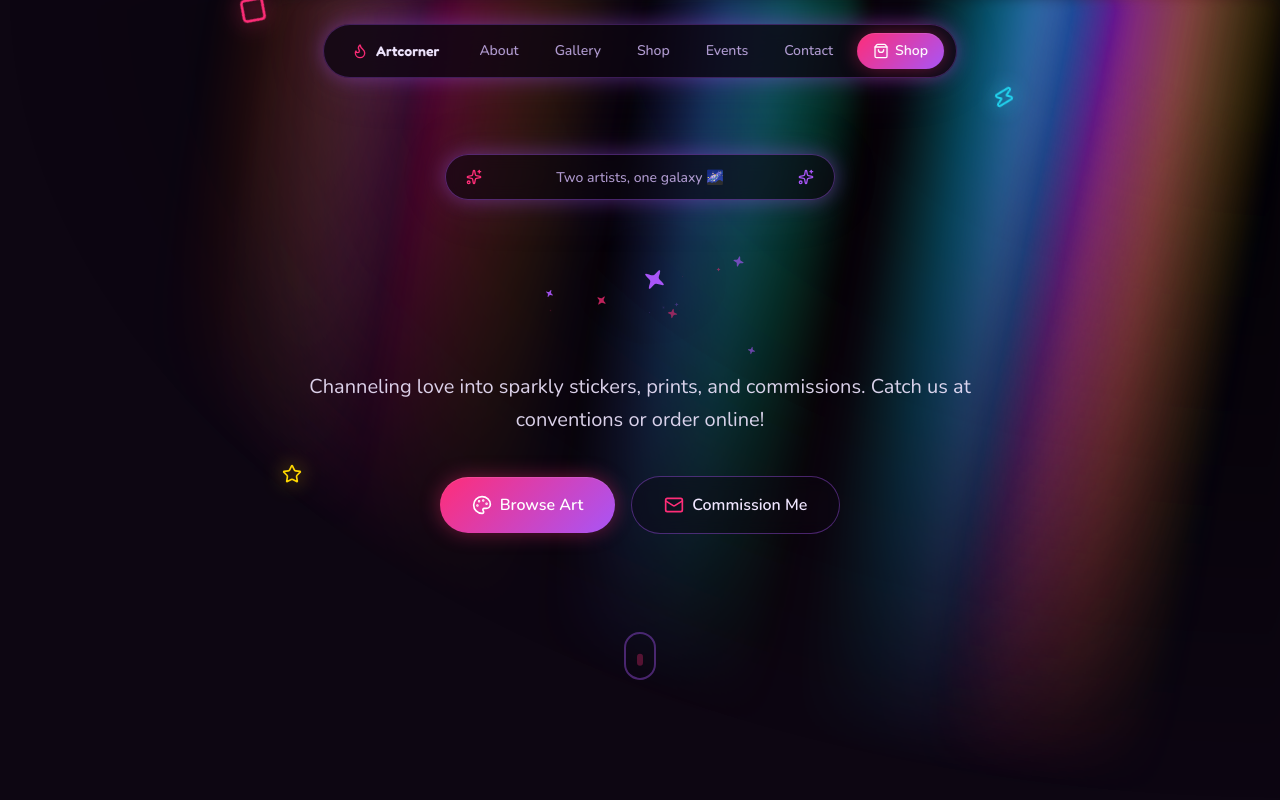
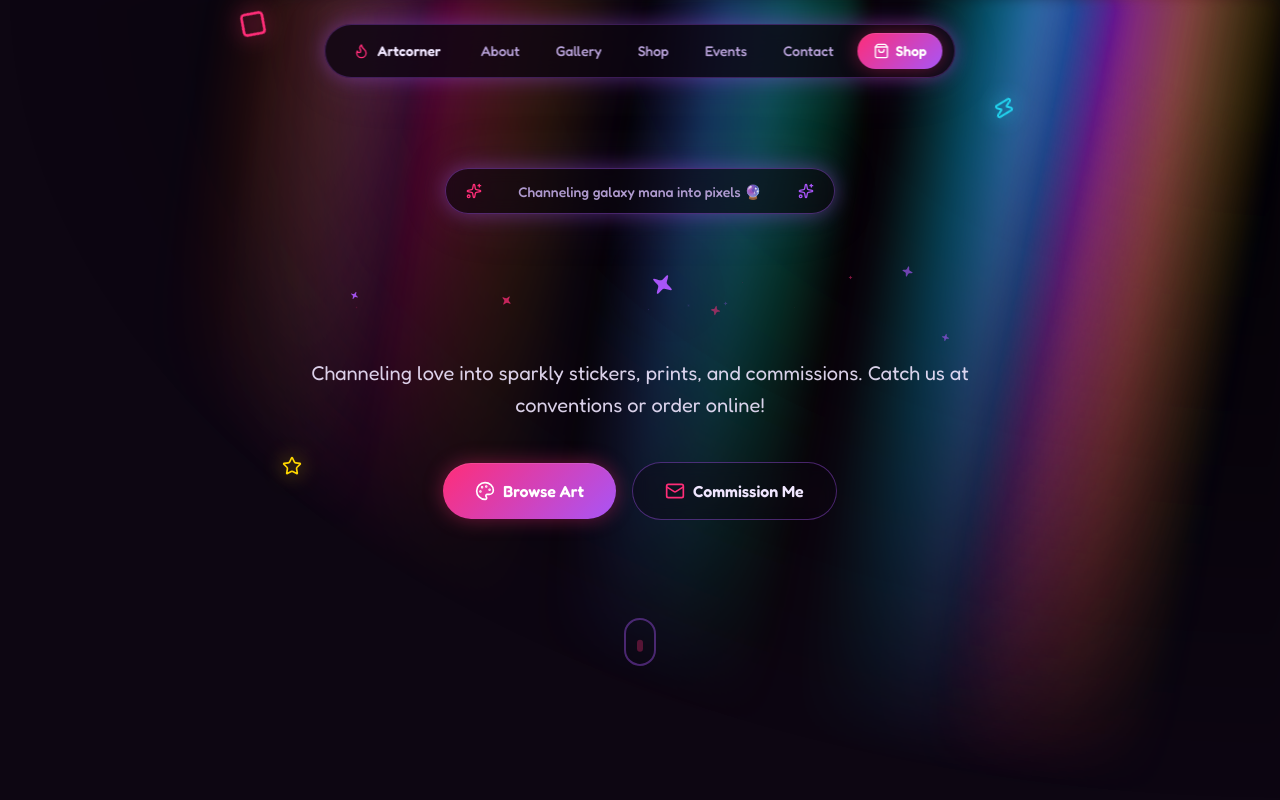
Before and after one commit to Milosaur777/anime-artist-portfolio, a Next.js app: page / in a window 1280 px wide. Shown: the top 800 px of the page. Built offline with nearby package versions, Linux system fonts and the light colour scheme.

Commit message:
fix: update title to Neos Art Corner, fix prompts, fix font loading for cross-device

```diff
--- a/src/app/layout.tsx
+++ b/src/app/layout.tsx
@@ -6,12 +6,16 @@ const fredoka = Fredoka({
   variable: "--font-fredoka",
   subsets: ["latin"],
   weight: ["400", "500", "600", "700"],
+  display: "swap",
+  fallback: ["system-ui", "sans-serif"],
 });
 
 const nunito = Nunito({
   variable: "--font-nunito",
   subsets: ["latin"],
   weight: ["300", "400", "500", "600", "700", "800"],
+  display: "swap",
+  fallback: ["system-ui", "sans-serif"],
 });
 
 export const metadata: Metadata = {
@@ -26,7 +30,18 @@ export default function RootLayout({
 }>) {
   return (
     <html lang="en" className={`${fredoka.variable} ${nunito.variable} antialiased dark`}>
-      <body className="min-h-full bg-[#0D0612] text-[#F0E6FF]" style={{ fontFamily: 'var(--font-nunito), sans-serif' }}>
+      <head>
+        <link rel="preconnect" href="https://fonts.googleapis.com" />
+        <link rel="preconnect" href="https://fonts.gstatic.com" crossOrigin="anonymous" />
+        <link
+          href="https://fonts.googleapis.com/css2?family=Fredoka:wght@400;500;600;700&family=Nunito:wght@300;400;500;600;700;800&display=swap"
+          rel="stylesheet"
+        />
+      </head>
+      <body
+        className="min-h-full bg-[#0D0612] text-[#F0E6FF]"
+        style={{ fontFamily: 'Fredoka, Nunito, var(--font-nunito), system-ui, sans-serif' }}
+      >
         {children}
       </body>
     </html>
--- a/src/app/page.tsx
+++ b/src/app/page.tsx
@@ -102,7 +102,7 @@ export default function Home() {
         <div className="flex items-center gap-2 rounded-full bg-[#0D0612]/80 backdrop-blur-xl px-3 py-2 border border-[#A855F7]/30 glow-purple">
           <a href="#hero" className="flex items-center gap-2 px-4 py-2 rounded-full hover:bg-[#1A0B2E] transition-colors">
             <Flame className="w-4 h-4 text-[#FF2D78]" />
-            <span className="font-semibold text-sm text-[#F0E6FF]" style={{ fontFamily: 'var(--font-fredoka)' }}>Artcorner</span>
+            <span className="font-semibold text-sm text-[#F0E6FF]" style={{ fontFamily: `var(--font-fredoka), 'Fredoka', system-ui, sans-serif` }}>Artcorner</span>
           </a>
           <div className="hidden sm:flex items-center gap-1">
             {[
@@ -165,8 +165,8 @@ export default function Home() {
               className="mb-6"
             >
               <SparklesText
-                text="Neo"
-                className="text-6xl sm:text-7xl md:text-8xl lg:text-9xl font-bold leading-[0.9] tracking-tight gradient-mana drop-shadow-[0_0_40px_rgba(255,45,120,0.3)]"
+                text="Neo's Art Corner"
+                className="text-5xl sm:text-6xl md:text-7xl lg:text-8xl font-bold leading-[0.9] tracking-tight gradient-mana drop-shadow-[0_0_40px_rgba(255,45,120,0.3)]"
                 colors={{ first: "#FF2D78", second: "#A855F7" }}
                 sparklesCount={15}
               />
@@ -238,7 +238,7 @@ export default function Home() {
               <Heart className="w-4 h-4 text-[#FF2D78]" />
               <span className="text-sm font-semibold text-[#B8A2D9]">About Me</span>
             </div>
-            <h2 className="text-4xl md:text-5xl font-bold mb-4" style={{ fontFamily: 'var(--font-fredoka)' }}>
+            <h2 className="text-4xl md:text-5xl font-bold mb-4" style={{ fontFamily: `var(--font-fredoka), 'Fredoka', system-ui, sans-serif` }}>
               Hi, I'm <span className="gradient-mana">Neo</span>!
             </h2>
           </motion.div>
@@ -369,7 +369,7 @@ export default function Home() {
                   </div>
 
                   <div className="pt-5 px-2">
-                    <h3 className="text-lg font-bold text-[#F0E6FF]" style={{ fontFamily: 'var(--font-fredoka)' }}>
+                    <h3 className="text-lg font-bold text-[#F0E6FF]" style={{ fontFamily: `var(--font-fredoka), 'Fredoka', system-ui, sans-serif` }}>
                       {item.title}
                     </h3>
                     <p className="text-sm text-[#B8A2D9] mt-1">{item.category}</p>
@@ -439,7 +439,7 @@ export default function Home() {
                   </div>
 
                   <div className="pt-5 px-2">
-                    <h3 className="text-lg font-bold text-[#F0E6FF]" style={{ fontFamily: 'var(--font-fredoka)' }}>
+                    <h3 className="text-lg font-bold text-[#F0E6FF]" style={{ fontFamily: `var(--font-fredoka), 'Fredoka', system-ui, sans-serif` }}>
                       {item.title}
                     </h3>
                     <p className="text-sm text-[#B8A2D9] mt-1">{item.category}</p>
@@ -575,7 +575,7 @@ export default function Home() {
                   {/* Product info */}
                   <div className="flex-1 flex flex-col">
                     <div className="flex items-start justify-between gap-2 mb-2">
-                      <h3 className="text-lg font-bold text-[#F0E6FF]" style={{ fontFamily: 'var(--font-fredoka)' }}>
+                      <h3 className="text-lg font-bold text-[#F0E6FF]" style={{ fontFamily: `var(--font-fredoka), 'Fredoka', system-ui, sans-serif` }}>
                         {product.title}
                       </h3>
                       <span className="text-lg font-bold shrink-0" style={{ color: product.color, textShadow: `0 0 10px ${product.color}40` }}>
@@ -661,7 +661,7 @@ export default function Home() {
                         <div className="w-10 h-10 rounded-full flex items-center justify-center" style={{ backgroundColor: con.color + '20' }}>
                           <MapPin className="w-5 h-5" style={{ color: con.color, filter: `drop-shadow(0 0 5px ${con.color})` }} />
                         </div>
-                        <h3 className="text-xl font-bold text-[#F0E6FF]" style={{ fontFamily: 'var(--font-fredoka)' }}>
+                        <h3 className="text-xl font-bold text-[#F0E6FF]" style={{ fontFamily: `var(--font-fredoka), 'Fredoka', system-ui, sans-serif` }}>
                           {con.name}
                         </h3>
                       </div>
@@ -715,7 +715,7 @@ export default function Home() {
                 <Sparkles className="w-12 h-12 text-[#FFD700] drop-shadow-[0_0_15px_rgba(255,215,0,0.8)]" />
               </motion.div>
 
-              <h2 className="text-4xl md:text-5xl font-bold mb-4" style={{ fontFamily: 'var(--font-fredoka)' }}>
+              <h2 className="text-4xl md:text-5xl font-bold mb-4" style={{ fontFamily: `var(--font-fredoka), 'Fredoka', system-ui, sans-serif` }}>
                 Reach Out To <span className="gradient-mana">Me</span>!
               </h2>
 
@@ -747,7 +747,7 @@ export default function Home() {
         <div className="max-w-4xl mx-auto">
           <div className="flex flex-col md:flex-row items-center justify-between gap-6">
             <motion.div className="text-center md:text-left" whileHover={{ scale: 1.05 }} transition={springBouncy}>
-              <h3 className="text-2xl font-bold gradient-mana" style={{ fontFamily: 'var(--font-fredoka)' }}>
+              <h3 className="text-2xl font-bold gradient-mana" style={{ fontFamily: `var(--font-fredoka), 'Fredoka', system-ui, sans-serif` }}>
                 Neos Art Corner
               </h3>
               <p className="text-sm text-[#7A6B99] mt-1 flex items-center gap-1 justify-center md:justify-start">
--- a/src/components/ui/rotating-prompt.tsx
+++ b/src/components/ui/rotating-prompt.tsx
@@ -6,14 +6,14 @@ import { motion, AnimatePresence } from "framer-motion";
 const cutePrompts = [
   "Magical art for magical people ✨",
   "Made with stardust and love 💖",
-  "Two artists, one galaxy 🌌",
   "Channeling galaxy mana into pixels 🔮",
   "Stickers, prints, and sparkles! 🎨",
   "Queer joy in every brushstroke 🏳️‍🌈",
   "Your OC deserves to shine ✨",
   "Con-ready since 2020 🎪",
-  "Small duo, big dreams 💫",
+  "One artist, infinite galaxies 💫",
   "Glitter is a lifestyle ✨",
+  "Pride art with sparkle power 🌈",
 ];
 
 export function RotatingPrompt() {
```
